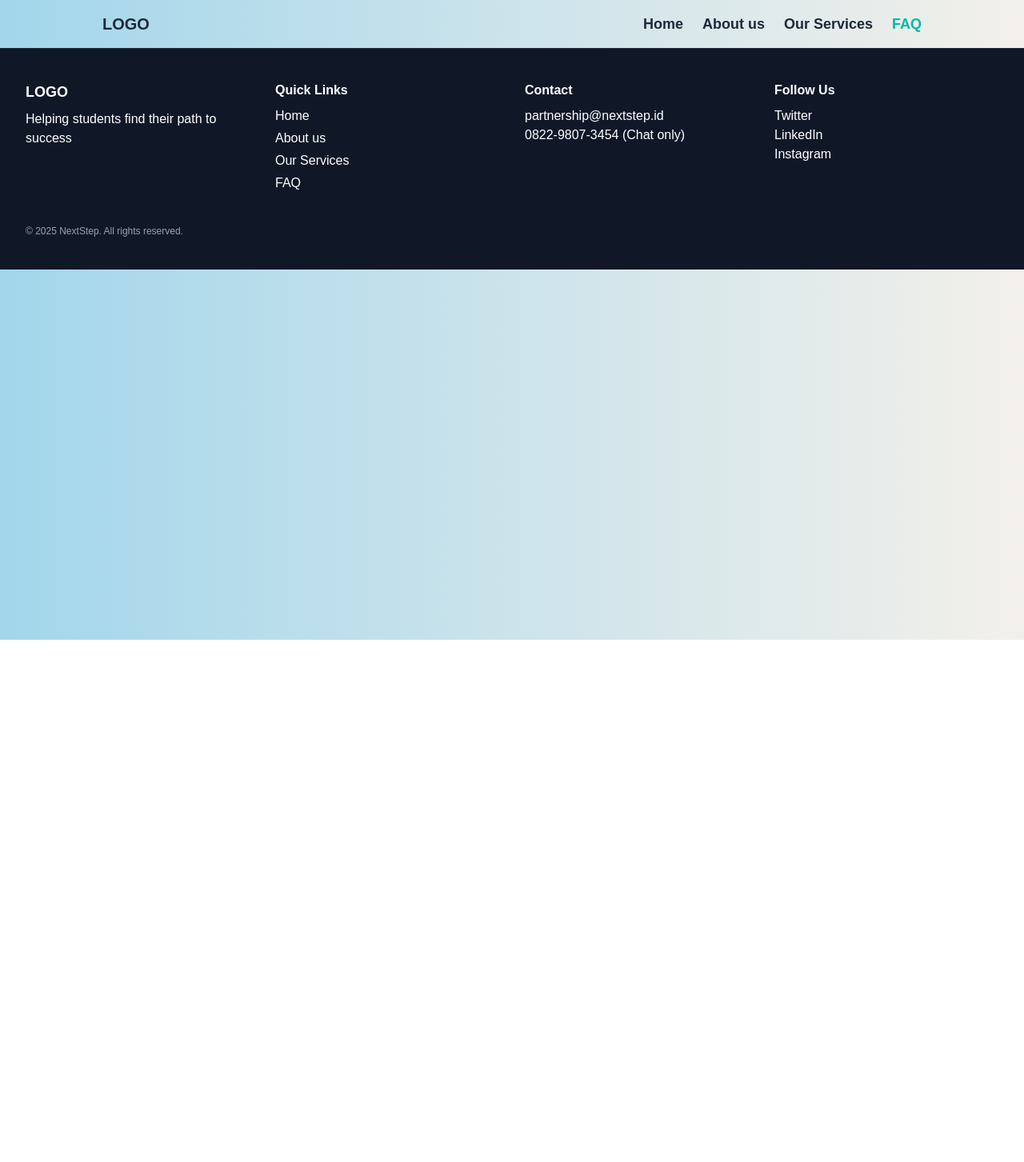
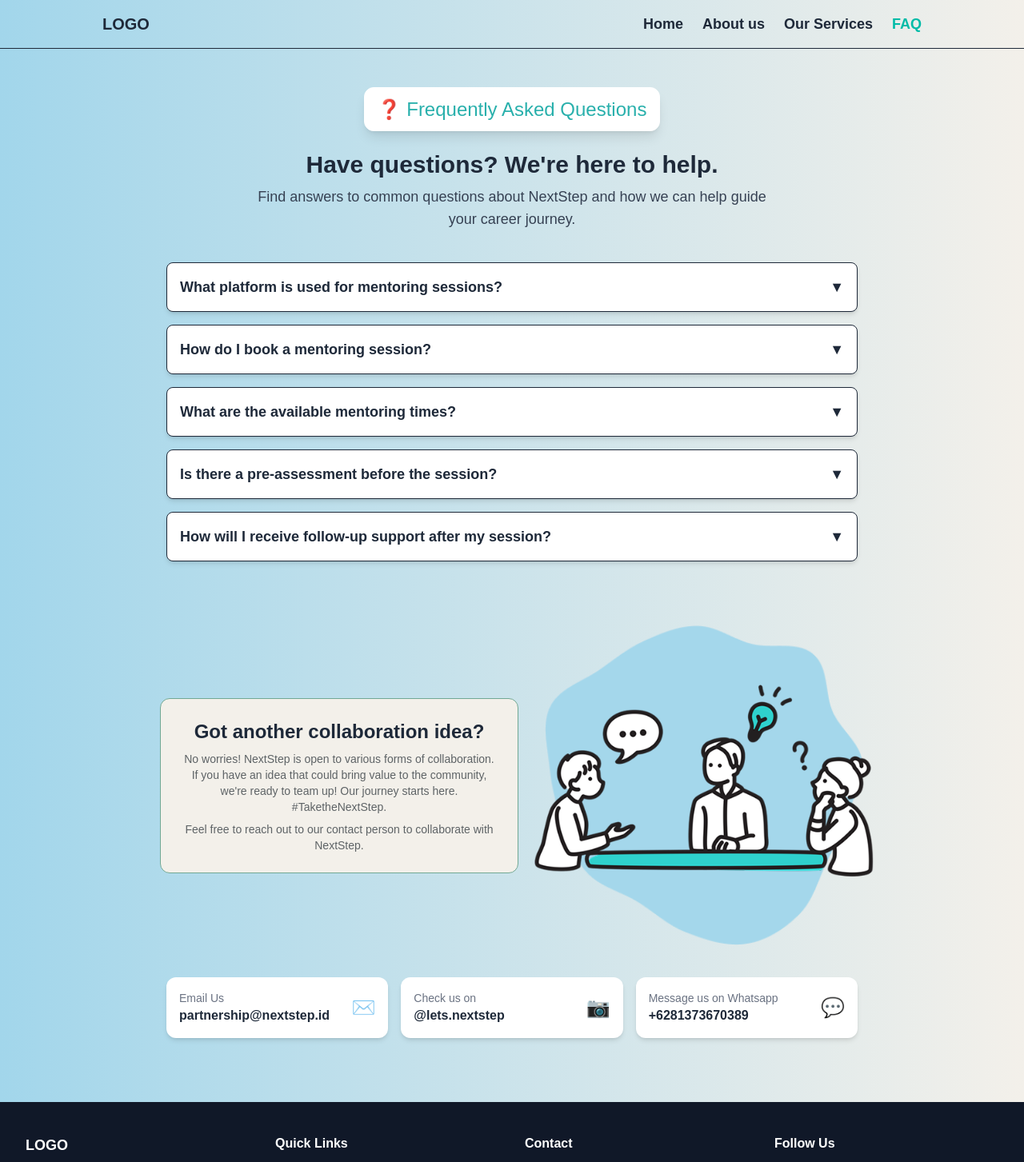
Before and after one commit to RivaldiYN/nextstep, a Next.js app: page /faq in a window 1280 px wide. Shown: the top 1453 px of the page at 80% size. Before the commit the page ends 800 px from the top, so only its background shows below. Built offline with nearby package versions, Linux system fonts and the light colour scheme.

Commit message:
Refactor code structure for improved readability and maintainability

```diff
--- a/src/app/faq/page.tsx
+++ b/src/app/faq/page.tsx
@@ -2,6 +2,7 @@
 import Link from 'next/link';
 import { usePathname } from 'next/navigation';
 import { useState } from 'react';
+import Image from 'next/image';
 
 const navItems = [
       { name: 'Home', href: '/' },
@@ -13,10 +14,42 @@ const navItems = [
 export default function FAQPage() {
       const pathname = usePathname();
       const [menuOpen, setMenuOpen] = useState(false);
+      const [activeIndex, setActiveIndex] = useState<number | null>(null);
+
+      const faqs = [
+            {
+                  question: 'What platform is used for mentoring sessions?',
+                  answer:
+                        'All mentoring sessions are conducted online via Zoom. You will receive the meeting link after booking and confirmation through the NextStep team.'
+            },
+            {
+                  question: 'How do I book a mentoring session?',
+                  answer: [
+                        'Choose your preferred mentoring package.',
+                        'Send a DM to @lets.nextstep on Instagram.',
+                        'Our team will follow up with scheduling options and instructions.'
+                  ]
+            },
+            {
+                  question: 'What are the available mentoring times?',
+                  answer:
+                        'Mentoring sessions are available every: Monday, Tuesday, Friday, and Saturday From 09:00 to 19:00 WIB You can choose the time slot that fits your schedule (subject to mentor availability).'
+            },
+            {
+                  question: 'Is there a pre-assessment before the session?',
+                  answer:
+                        'Yes. After booking, you will receive a pre-consultation assessment to fill out. This helps the mentor understand your background, goals, and expectations before the session starts.'
+            },
+            {
+                  question: 'How will I receive follow-up support after my session?',
+                  answer:
+                        'Follow-up materials and continued guidance (like templates, notes, or a post-assessment form) will be shared via email or direct message, depending on your communication with the NextStep team.'
+            }
+      ];
+
 
       return (
             <div className="font-['Plus Jakarta Sans'] text-gray-800 bg-gradient-to-r from-[#A2D6EB] to-[#F3F0EA] min-h-screen relative overflow-hidden">
-
                   {/* Navbar */}
                   <nav className="flex flex-wrap justify-between items-center py-4 px-6 md:px-32 border-b relative z-20 bg-transparent">
                         <div className="text-xl font-bold">LOGO</div>
@@ -26,14 +59,18 @@ export default function FAQPage() {
                         >
                               ☰
                         </button>
-                        <ul className={`w-full md:w-auto ${menuOpen ? 'block' : 'hidden'} md:flex space-y-2 md:space-y-0 md:space-x-6 mt-4 md:mt-0 text-[16px] md:text-[18px] font-extrabold`}>
+                        <ul
+                              className={`w-full md:w-auto ${menuOpen ? 'block' : 'hidden'} md:flex space-y-2 md:space-y-0 md:space-x-6 mt-4 md:mt-0 text-[16px] md:text-[18px] font-extrabold`}
+                        >
                               {navItems.map((item) => (
                                     <li key={item.href}>
                                           <Link
                                                 href={item.href}
-                                                className={pathname === item.href
-                                                      ? 'text-teal-500 block'
-                                                      : 'text-gray-800 hover:text-teal-500 block'}
+                                                className={
+                                                      pathname === item.href
+                                                            ? 'text-teal-500 block'
+                                                            : 'text-gray-800 hover:text-teal-500 block'
+                                                }
                                           >
                                                 {item.name}
                                           </Link>
@@ -42,8 +79,101 @@ export default function FAQPage() {
                         </ul>
                   </nav>
 
+                  {/* Hero Section */}
+                  <div className="text-center mt-12">
+                        <button className="bg-white text-[#29B0AC] py-2 px-4 rounded-xl border border-white shadow-lg text-base sm:text-lg md:text-[24px] text-center">
+                              ❓ Frequently Asked Questions
+                        </button>
+                        <h1 className="text-2xl md:text-3xl font-extrabold mt-6">Have questions? We're here to help.</h1>
+                        <p className="text-md md:text-lg text-gray-700 mt-2 max-w-2xl mx-auto">
+                              Find answers to common questions about NextStep and how we can help guide your career journey.
+                        </p>
+                  </div>
+
+                  {/* FAQ Section */}
+                  <div className="max-w-4xl mx-auto mt-10 px-4 space-y-4">
+                        {faqs.map((faq, index) => (
+                              <div
+                                    key={index}
+                                    className="bg-white rounded-lg shadow-md p-4 cursor-pointer border hover:border-teal-500"
+                                    onClick={() => setActiveIndex(index === activeIndex ? null : index)}
+                              >
+                                    <div className="flex justify-between items-center">
+                                          <h3 className="font-semibold text-md md:text-lg">{faq.question}</h3>
+                                          <span className="text-lg">{activeIndex === index ? '▲' : '▼'}</span>
+                                    </div>
+                                    {activeIndex === index && (
+                                          <div className="mt-2 text-sm md:text-base text-gray-600">
+                                                {Array.isArray(faq.answer) ? (
+                                                      <ol className="list-decimal list-inside space-y-1">
+                                                            {faq.answer.map((step, i) => (
+                                                                  <li key={i}>{step}</li>
+                                                            ))}
+                                                      </ol>
+                                                ) : (
+                                                      <p>{faq.answer}</p>
+                                                )}
+                                          </div>
+                                    )}
+                              </div>
+                        ))}
+                  </div>
+
+                  {/* Collaboration Section */}
+                  <div className="flex flex-col md:flex-row justify-center items-center mt-20 gap-8 px-6">
+                        <div className="bg-[#F3F0EA] border border-[#71A894] rounded-xl p-6 md:max-w-md text-center">
+                              <h2 className="text-xl font-bold mb-2 md:text-[24px]">Got another collaboration idea?</h2>
+                              <p className="text-sm text-[#5E6366]">
+                                    No worries! NextStep is open to various forms of collaboration. If you have an idea that could bring value to the community, we're ready to team up! Our journey starts here. <span className="font-medium">#TaketheNextStep</span>.
+                              </p>
+                              <p className="text-sm text-[#5E6366] mt-2">Feel free to reach out to our contact person to collaborate with NextStep.</p>
+                        </div>
+                        <div className="relative w-[400px] h-[400px] flex-shrink-0 hidden md:block">
+                              <Image
+                                    src="/vector-4.png"
+                                    alt="Background Shape"
+                                    fill
+                                    className="object-contain z-0"
+                              />
+                              <div className="absolute top-1/2 left-1/2 -translate-x-1/2 -translate-y-1/2 w-[450px] h-[450px] z-10">
+                                    <Image
+                                          src="/vector_faq.png"
+                                          alt="Mentoring"
+                                          fill
+                                          className="object-contain"
+                                    />
+                              </div>
+                        </div>
+
+                  </div>
+
+                  {/* Contact Cards */}
+                  <div className="grid grid-cols-1 md:grid-cols-3 gap-4 mt-10 max-w-4xl mx-auto px-4">
+                        <div className="bg-white rounded-xl shadow-md p-4 flex items-center justify-between">
+                              <div>
+                                    <p className="text-sm text-gray-500">Email Us</p>
+                                    <p className="font-semibold">partnership@nextstep.id</p>
+                              </div>
+                              <div className="text-2xl">✉️</div>
+                        </div>
+                        <div className="bg-white rounded-xl shadow-md p-4 flex items-center justify-between">
+                              <div>
+                                    <p className="text-sm text-gray-500">Check us on</p>
+                                    <p className="font-semibold">@lets.nextstep</p>
+                              </div>
+                              <div className="text-2xl">📷</div>
+                        </div>
+                        <div className="bg-white rounded-xl shadow-md p-4 flex items-center justify-between">
+                              <div>
+                                    <p className="text-sm text-gray-500">Message us on Whatsapp</p>
+                                    <p className="font-semibold">+6281373670389</p>
+                              </div>
+                              <div className="text-2xl">💬</div>
+                        </div>
+                  </div>
+
                   {/* Footer */}
-                  <footer className="bg-gray-900 text-white py-10 px-6 md:px-8 text-xs sm:text-sm">
+                  <footer className="bg-gray-900 text-white py-10 px-6 md:px-8 text-xs sm:text-sm mt-20">
                         <div className="grid grid-cols-1 md:grid-cols-4 gap-8 text-sm sm:text-base">
                               <div>
                                     <div className="font-bold text-lg mb-2">LOGO</div>
@@ -51,11 +181,19 @@ export default function FAQPage() {
                               </div>
                               <div>
                                     <h4 className="font-semibold mb-2">Quick Links</h4>
-                                    <ul className="space-y-1 ">
-                                          <li className="hover:text-teal-500"><Link href="/">Home</Link></li>
-                                          <li className="hover:text-teal-500"><Link href="/about">About us</Link></li>
-                                          <li className="hover:text-teal-500"><Link href="/services">Our Services</Link></li>
-                                          <li className="hover:text-teal-500"><Link href="/faq">FAQ</Link></li>
+                                    <ul className="space-y-1">
+                                          <li className="hover:text-teal-500">
+                                                <Link href="/">Home</Link>
+                                          </li>
+                                          <li className="hover:text-teal-500">
+                                                <Link href="/about">About us</Link>
+                                          </li>
+                                          <li className="hover:text-teal-500">
+                                                <Link href="/services">Our Services</Link>
+                                          </li>
+                                          <li className="hover:text-teal-500">
+                                                <Link href="/faq">FAQ</Link>
+                                          </li>
                                     </ul>
                               </div>
                               <div>
@@ -72,6 +210,6 @@ export default function FAQPage() {
                               © 2025 NextStep. All rights reserved.
                         </div>
                   </footer>
-                  </div>
+            </div>
       );
 }
--- a/src/app/services/page.tsx
+++ b/src/app/services/page.tsx
@@ -84,12 +84,12 @@ export default function ServicesPage() {
                               <div className="grid grid-cols-1 sm:grid-cols-2 gap-3 max-w-sm">
                                     <button
                                           onClick={scrollToSchedule}
-                                          className="bg-[#29B0AC] text-white py-2 px-6 rounded-xl text-base sm:text-lg cursor-pointer">
+                                          className="bg-[#29B0AC] text-white py-2 px-6 rounded-xl text-base sm:text-lg cursor-pointer hover:bg-[#c3e3e2] transition hover:text-[#29B0AC]">
                                           Check Our Schedule
                                     </button>
                                     <button
                                           onClick={scrollToMentors}
-                                          className="bg-white text-[#29B0AC] py-2 px-6 rounded-xl text-base sm:text-lg border border-[#29B0AC] cursor-pointer">
+                                          className="bg-white text-[#29B0AC] py-2 px-6 rounded-xl text-base sm:text-lg border border-[#29B0AC] cursor-pointer hover:bg-[#c3e3e2] transition hover:text-[#29B0AC]">
                                           View Our Mentors
                                     </button>
                               </div>
@@ -106,7 +106,6 @@ export default function ServicesPage() {
                         </div>
                   </section>
                   <section className="flex flex-col md:flex-row items-center px-6 md:px-32 py-16 space-y-8 md:space-y-0 md:space-x-[400px]">
-                        {/* Hidden on mobile */}
                         <div className="relative w-[250px] h-[250px] flex-shrink-0 hidden md:block">
                               <Image
                                     src="/vector-3.png"
```
Also changed, not shown: public/vector-4.png (added), public/vector_faq.png (added).
